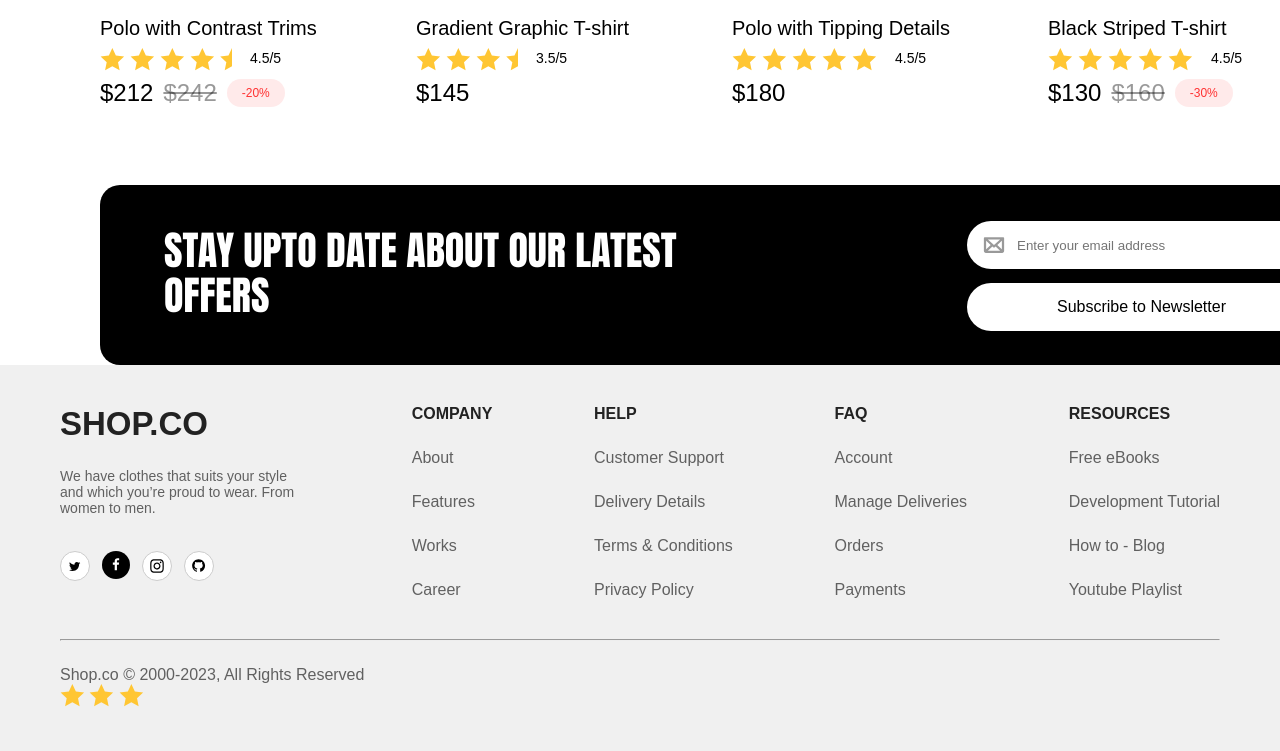
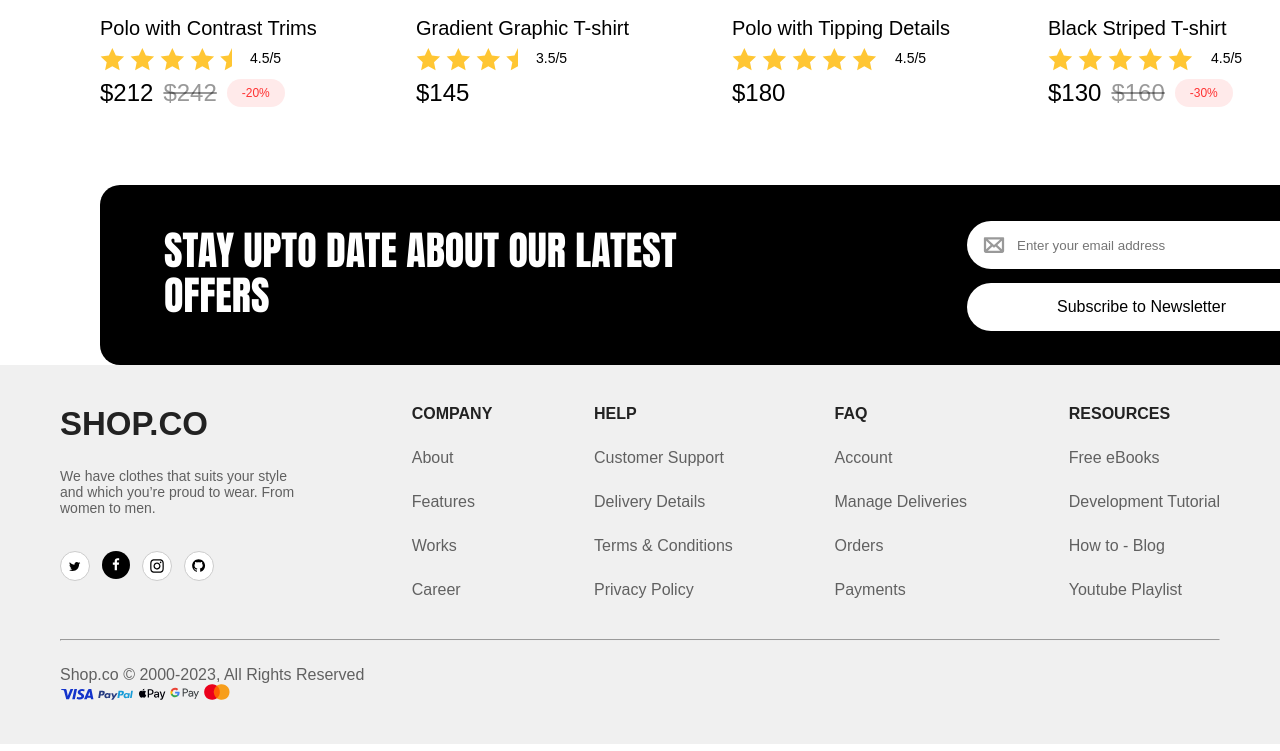
Before and after one commit to lehungson2004/test-29052025, a plain HTML site: page index.html in a window 1280 px wide. Shown: the part 2330-3081 px from the top of the page. Drawn offline with Linux system fonts and the light colour scheme.

Commit message:
update-ui

```diff
--- a/index.css
+++ b/index.css
@@ -747,6 +747,7 @@ ul {
 }
 .footer-bottom p {
     color: #00000099;
+    display: flex;
 }
 
 .inputun {
--- a/index.html
+++ b/index.html
@@ -399,9 +399,11 @@
         <div class="footer-bottom">
             <p>Shop.co © 2000-2023, All Rights Reserved</p>
             <div>
-                    <img src="./icon/icon2.svg" alt="icon" />
-                    <img src="./icon/icon2.svg" alt="icon" />
-                    <img src="./icon/icon2.svg" alt="icon" />
+                    <img src="./icon/visa.svg" alt="icon" />
+                    <img src="./icon/paypal.svg" alt="icon" />
+                    <img src="./icon/pay.svg" alt="icon" />
+                    <img src="./icon/ggpya.svg" alt="icon" />
+                    <img src="./icon/iconss.svg" alt="icon" />
             </div>
         </div>
         </div>
```
Also changed, not shown: icon/ggpya.svg (added), icon/iconss.svg (added).
